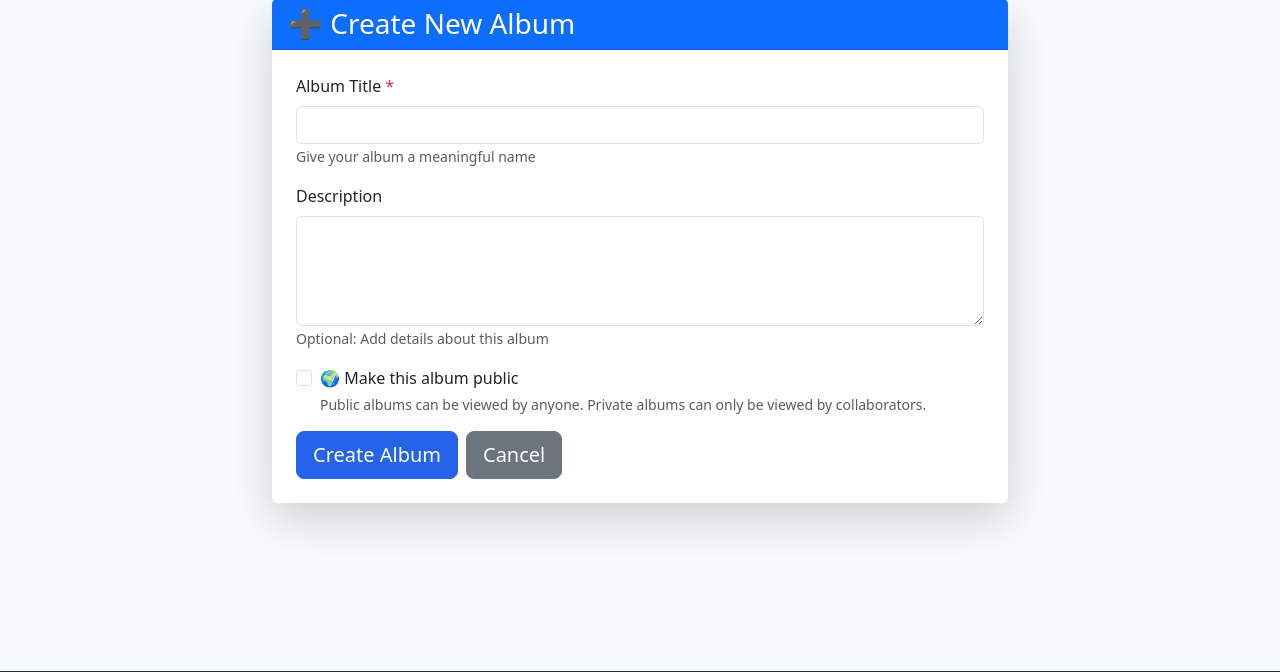
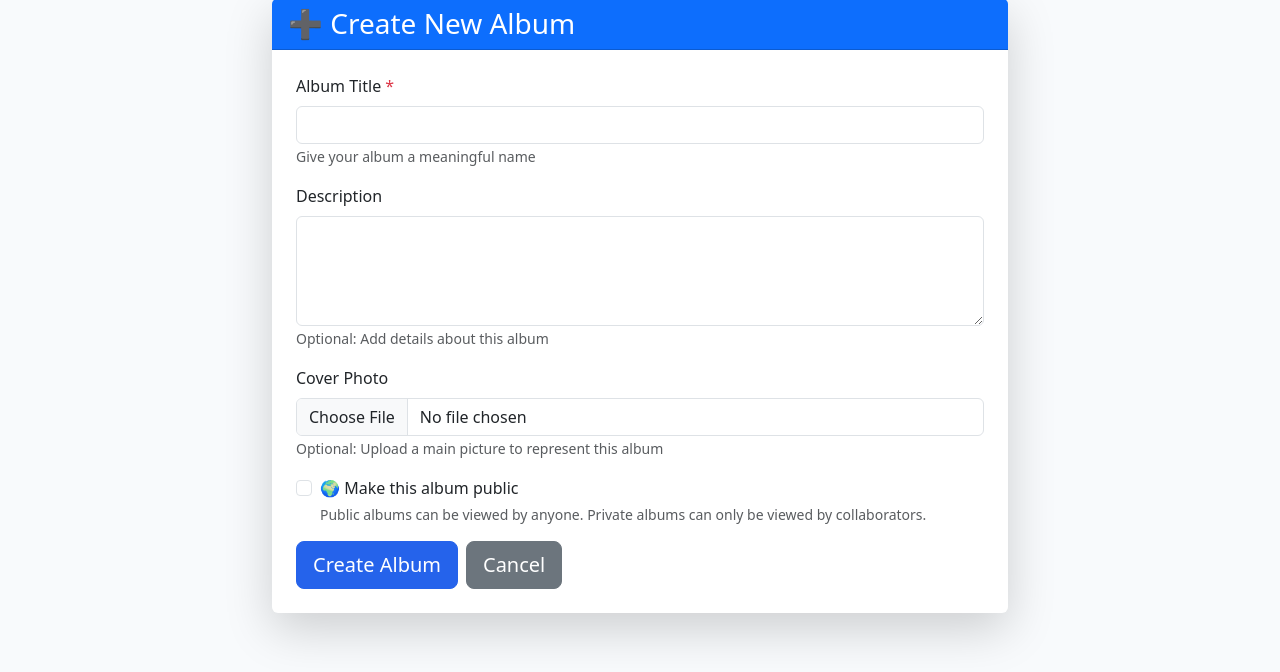
Before and after one commit to Sounieeee/photo-manager, a Django app: page /albums/create/ in a window 1280 px wide. Shown: the part 111-783 px from the top of the page. Run offline with Django 4.2, Linux system fonts and the light colour scheme; the visitor is signed in with stand-in values (Sample User, id 1).

Commit message:
Add cover_image field to Album model to allow uploads on creation

```diff
--- a/albums/forms.py
+++ b/albums/forms.py
@@ -9,7 +9,7 @@ class AlbumForm(forms.ModelForm):
 
     class Meta:
         model = Album
-        fields = ['title', 'description', 'is_public']
+        fields = ['title', 'description', 'cover_image', 'is_public']
         widgets = {
             'title': forms.TextInput(attrs={
                 'class': 'form-control',
@@ -22,6 +22,10 @@ class AlbumForm(forms.ModelForm):
             }),
             'is_public': forms.CheckboxInput(attrs={
                 'class': 'form-check-input',
+            }),
+            'cover_image': forms.FileInput(attrs={
+                'class': 'form-control',
+                'accept': 'image/*',
             }),
         }
 
--- a/albums/models.py
+++ b/albums/models.py
@@ -19,6 +19,7 @@ class Album(models.Model):
     created_at = models.DateTimeField(auto_now_add=True)
     updated_at = models.DateTimeField(auto_now=True)
     is_public = models.BooleanField(default=False, help_text='Public albums are visible to all users')
+    cover_image = models.ImageField(upload_to='albums/covers/', blank=True, null=True, help_text='Upload a cover photo for this album')
 
     class Meta:
         ordering = ['-created_at']
--- a/templates/albums/album_form.html
+++ b/templates/albums/album_form.html
@@ -16,7 +16,7 @@
                 </h3>
             </div>
             <div class="card-body p-4">
-                <form method="post">
+                <form method="post" enctype="multipart/form-data">
                     {% csrf_token %}
 
                     <div class="mb-3">
@@ -47,6 +47,20 @@
                         <small class="form-text text-muted">Optional: Add details about this album</small>
                     </div>
 
+                    <div class="mb-3">
+                        <label for="{{ form.cover_image.id_for_label }}" class="form-label">
+                            Cover Photo
+                        </label>
+                        <input type="file" class="form-control {% if form.cover_image.errors %}is-invalid{% endif %}"
+                               id="{{ form.cover_image.id_for_label }}" name="cover_image" accept="image/*">
+                        {% if form.cover_image.errors %}
+                            <div class="invalid-feedback">
+                                {% for error in form.cover_image.errors %}{{ error }}{% endfor %}
+                            </div>
+                        {% endif %}
+                        <small class="form-text text-muted">Optional: Upload a main picture to represent this album</small>
+                    </div>
+
                     <div class="mb-3 form-check">
                         <input type="checkbox" class="form-check-input"
                                id="{{ form.is_public.id_for_label }}" name="is_public"
```
Also changed, not shown: albums/migrations/0002_album_cover_image.py (added).
